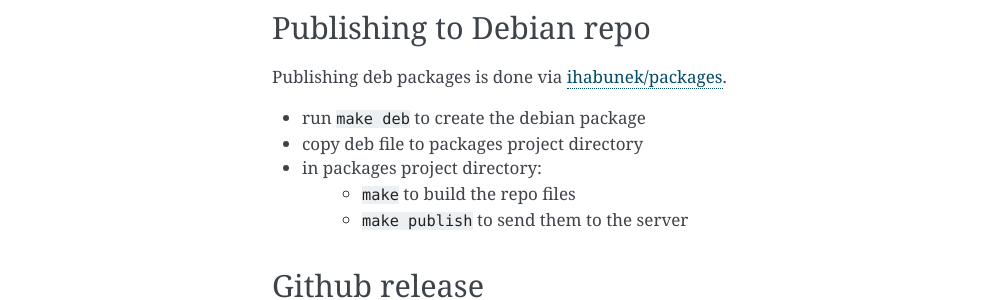
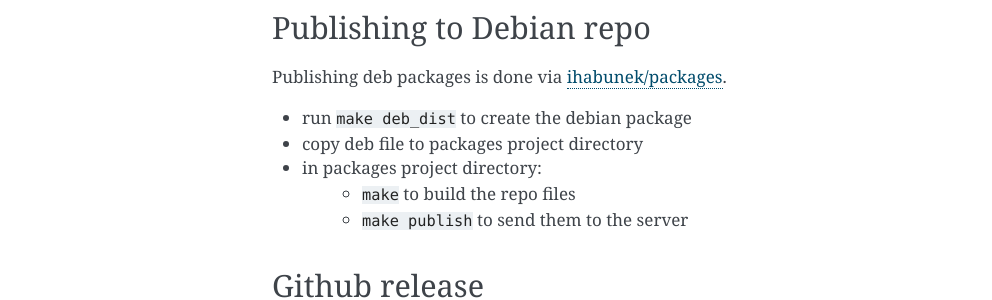
Before and after one commit to ihabunek/toot, a Sphinx documentation site: the page built from docs/release.rst, in a window 1280 px wide and 1073 px high. Shown: the part 532-832 px from the top of the window, without its empty margins (148-1140 px from the left). Built offline with Sphinx 7.4.7, drawn with Linux system fonts in a browser that asks for light colours.

Commit message:
Fix error in release procedure

```diff
--- a/docs/release.rst
+++ b/docs/release.rst
@@ -26,7 +26,7 @@ Publishing to Debian repo
 
 Publishing deb packages is done via `ihabunek/packages <https://github.com/ihabunek/packages>`_.
 
-* run ``make deb`` to create the debian package
+* run ``make deb_dist`` to create the debian package
 * copy deb file to packages project directory
 * in packages project directory:
     * ``make`` to build the repo files
```
